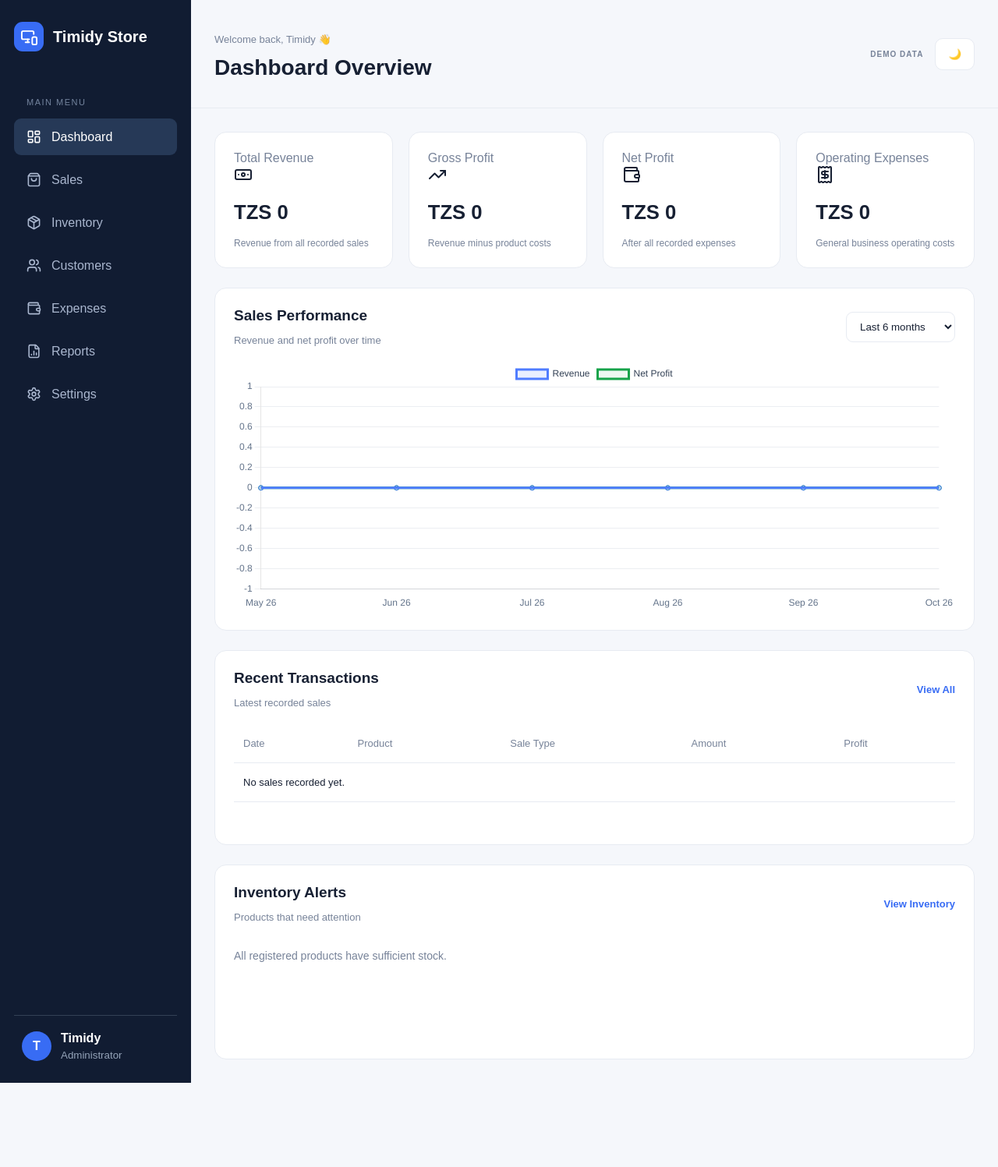
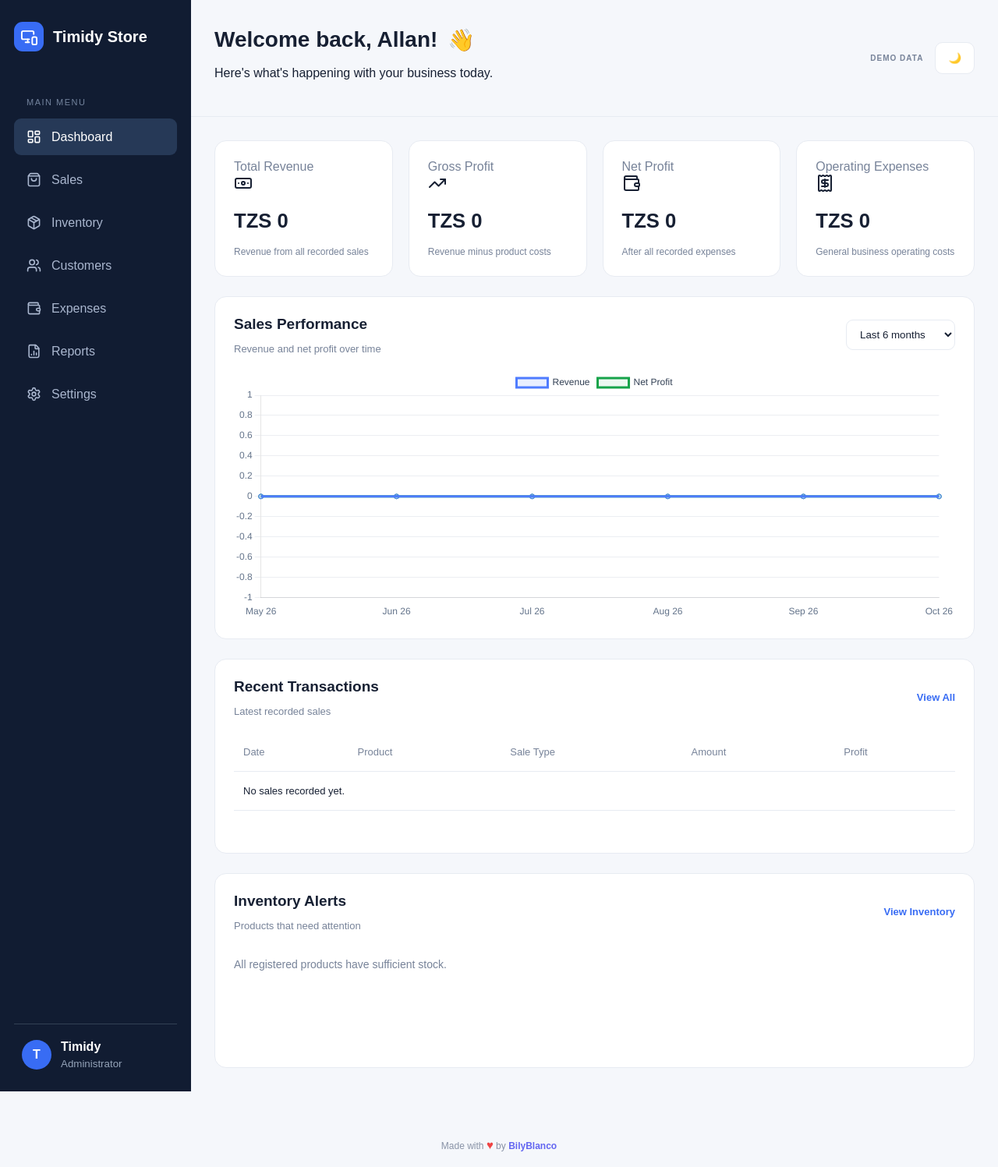
Before and after one commit to bilyblanco/timidystore, a plain HTML site: page index.html in a window 1280 px wide. Shown: the whole page at 78% size. Before the commit the page ends 1389 px from the top, so only its background shows below. Drawn offline with nearby package versions, Linux system fonts and the light colour scheme.

Commit message:
Footer Update

```diff
--- a/css/style.css
+++ b/css/style.css
@@ -878,3 +878,129 @@ th {
     flex-shrink: 0;
   }
 }
+
+
+/* Animated dashboard greeting */
+
+.greeting-title {
+  display: flex;
+  align-items: center;
+  flex-wrap: wrap;
+  gap: 10px;
+}
+
+#greetingText {
+  display: inline-block;
+  border-right: 2px solid currentColor;
+  padding-right: 3px;
+  min-height: 1.2em;
+}
+
+#greetingText.typing-complete {
+  border-right: none;
+}
+
+.wave-emoji {
+  display: inline-block;
+  transform-origin: 70% 75%;
+  animation: wave-hand 0.65s ease-in-out 4;
+}
+
+.greeting-subtitle {
+  opacity: 0;
+  transform: translateY(8px);
+  animation: greeting-fade-in 0.7s ease forwards;
+  animation-delay: 1.4s;
+}
+
+@keyframes wave-hand {
+  0%, 100% {
+    transform: rotate(0deg);
+  }
+
+  25% {
+    transform: rotate(22deg);
+  }
+
+  50% {
+    transform: rotate(-12deg);
+  }
+
+  75% {
+    transform: rotate(15deg);
+  }
+}
+
+@keyframes greeting-fade-in {
+  to {
+    opacity: 1;
+    transform: translateY(0);
+  }
+}
+
+@media (prefers-reduced-motion: reduce) {
+  .wave-emoji,
+  .greeting-subtitle {
+    animation: none;
+    opacity: 1;
+    transform: none;
+  }
+
+  #greetingText {
+    border-right: none;
+  }
+}
+
+
+/* Developer credit footer */
+
+.developer-footer {
+  width: 100%;
+  padding: 28px 16px 20px;
+  margin-top: 32px;
+  text-align: center;
+}
+
+.developer-footer p {
+  margin: 0;
+  font-size: 12px;
+  color: var(--text-muted, #8892a6);
+}
+
+.developer-footer a {
+  color: var(--primary, #6366f1);
+  font-weight: 600;
+  text-decoration: none;
+  transition: color 0.2s ease;
+}
+
+.developer-footer a:hover {
+  text-decoration: underline;
+}
+
+.footer-heart {
+  display: inline-block;
+  color: #ef4444;
+  font-size: 15px;
+  animation: heart-beat 1.8s ease-in-out infinite;
+}
+
+@keyframes heart-beat {
+  0%, 100% {
+    transform: scale(1);
+  }
+
+  12%, 32% {
+    transform: scale(1.2);
+  }
+
+  22%, 42% {
+    transform: scale(1);
+  }
+}
+
+@media (prefers-reduced-motion: reduce) {
+  .footer-heart {
+    animation: none;
+  }
+}
--- a/index.html
+++ b/index.html
@@ -99,10 +99,19 @@
   </a>
 </nav>
 
-        <div>
-          <p class="eyebrow">Welcome back, Timidy 👋</p>
-          <h1>Dashboard Overview</h1>
-        </div>
+        <div class="dashboard-greeting">
+  <h1 class="greeting-title">
+    <span
+      id="greetingText"
+      data-text="Welcome back, Allan!"
+    ></span>
+    <span class="wave-emoji" aria-label="Waving hand">👋</span>
+  </h1>
+
+  <p class="greeting-subtitle">
+    Here's what's happening with your business today.
+  </p>
+</div>
 
         <div class="header-actions">
           <span class="demo-label">DEMO DATA</span>
@@ -230,5 +239,15 @@
       </main>
     </div>
   </div>
+  <footer class="developer-footer">
+  <p>
+    Made with <span class="footer-heart">♥</span> by
+    <a
+      href="https://github.com/bilyblanco"
+      target="_blank"
+      rel="noopener noreferrer"
+    >BilyBlanco</a>
+  </p>
+</footer>
 </body>
 </html>
--- a/js/app.js
+++ b/js/app.js
@@ -305,3 +305,41 @@ refreshDashboard();
 if (typeof lucide !== "undefined") {
   lucide.createIcons();
 }
+
+
+function animateDashboardGreeting() {
+  const greeting = document.getElementById("greetingText");
+
+  if (!greeting) return;
+
+  const fullText = greeting.dataset.text || "Welcome back, Allan!";
+
+  // Accessibility: show the complete text without animation.
+  if (window.matchMedia("(prefers-reduced-motion: reduce)").matches) {
+    greeting.textContent = fullText;
+    greeting.classList.add("typing-complete");
+    return;
+  }
+
+  let index = 0;
+
+  greeting.textContent = "";
+
+  function typeNextCharacter() {
+    if (index < fullText.length) {
+      greeting.textContent += fullText.charAt(index);
+      index++;
+      setTimeout(typeNextCharacter, 75);
+    } else {
+      greeting.classList.add("typing-complete");
+    }
+  }
+
+  typeNextCharacter();
+}
+
+if (document.readyState === "loading") {
+  document.addEventListener("DOMContentLoaded", animateDashboardGreeting);
+} else {
+  animateDashboardGreeting();
+}
```
Also changed, not shown: customers.html (+10 -1 lines), expenses.html (+10 -1 lines), inventory.html (+10 -1 lines), reports.html (+10 -1 lines), sales.html (+10 -1 lines).
